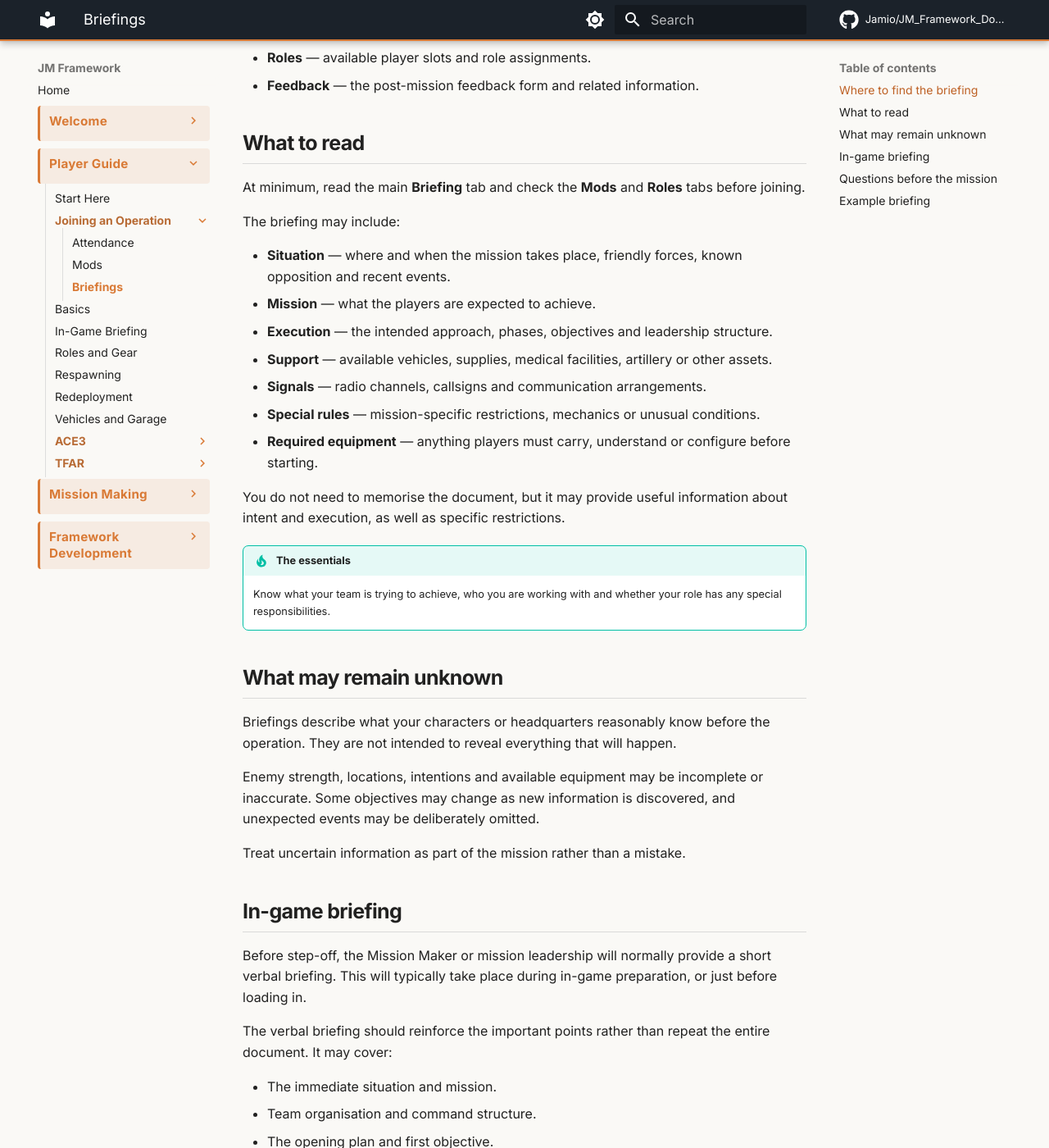
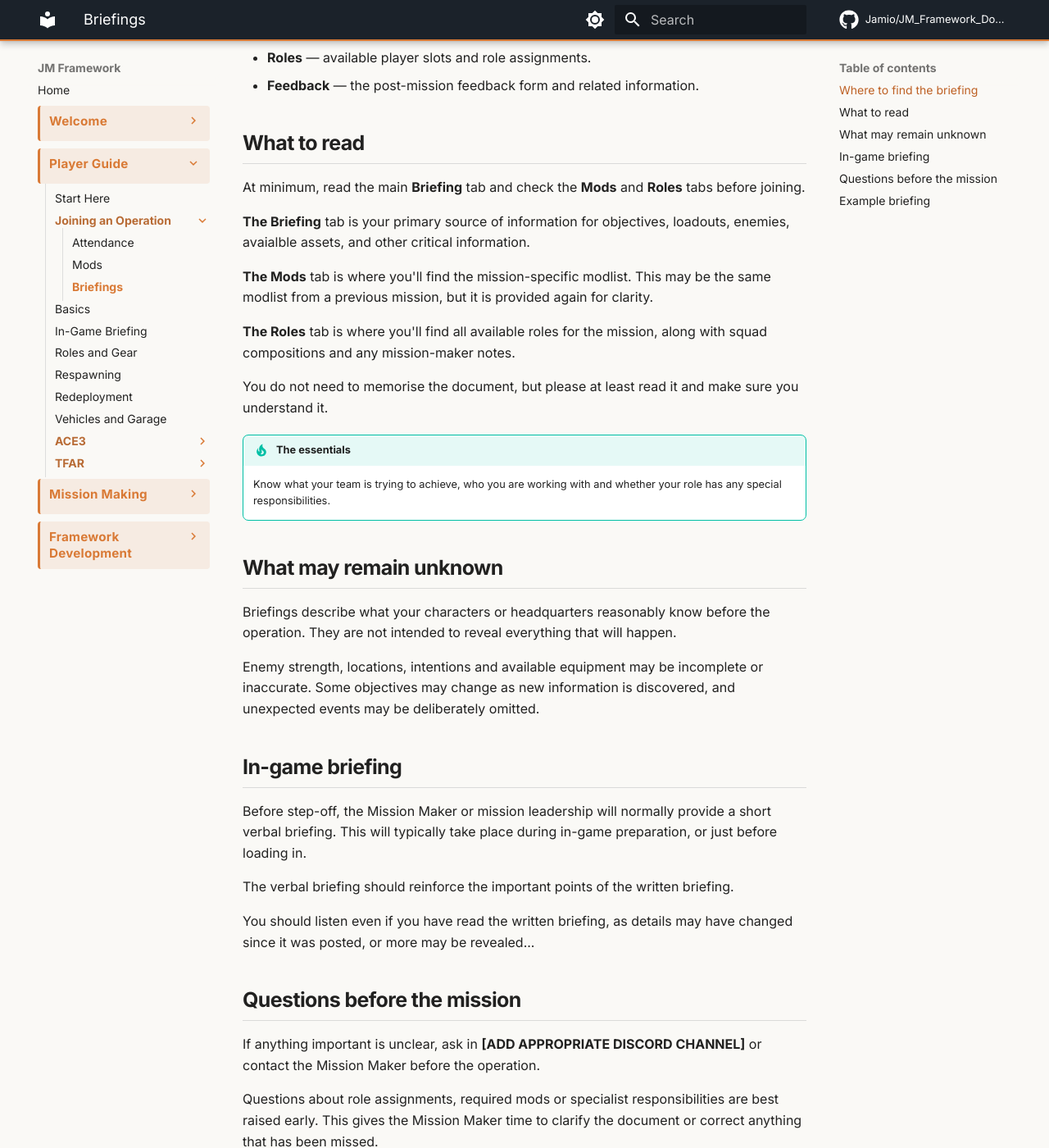
Before and after one commit to Jamio/JM_Framework_Docs, an MkDocs documentation site: the page built from docs/players/before/briefings.md, in a window 1280 px wide and 1400 px high, scrolled down 690 px. Shown: the whole window at 82% size. Built offline with MkDocs 1.6.1 and Material for MkDocs 9.7.7, drawn with Linux system fonts in a browser that asks for light colours; comment, search, counter and statistics services are not loaded; some of the changed text lies outside the part shown.

Commit message:
Revise language for clarity in briefings.md
Clarified wording and improved readability in the briefing document.

```diff
--- a/docs/players/before/briefings.md
+++ b/docs/players/before/briefings.md
@@ -10,7 +10,7 @@ Where to find mission information and what you should know before joining.
 
 Each operation has a briefing document shared through Google Drive. A link will be included alongside the Discord event or posted in the mission-info channel at a later date.
 
-The document should ideally not be updated after being posted, but a mission-maker may inform you of any changes that have been made after the fact.
+The document should ideally not be updated after it is posted, but a mission-maker may inform you of any changes made after the fact.
 
 Our briefing documents normally contain four tabs:
 
@@ -23,17 +23,13 @@ Our briefing documents normally contain four tabs:
 
 At minimum, read the main **Briefing** tab and check the **Mods** and **Roles** tabs before joining.
 
-The briefing may include:
+**The Briefing** tab is your primary source of information for objectives, loadouts, enemies, avaialble assets, and other critical information.
 
-- **Situation** — where and when the mission takes place, friendly forces, known opposition and recent events.
-- **Mission** — what the players are expected to achieve.
-- **Execution** — the intended approach, phases, objectives and leadership structure.
-- **Support** — available vehicles, supplies, medical facilities, artillery or other assets.
-- **Signals** — radio channels, callsigns and communication arrangements.
-- **Special rules** — mission-specific restrictions, mechanics or unusual conditions.
-- **Required equipment** — anything players must carry, understand or configure before starting.
+**The Mods** tab is where you'll find the mission-specific modlist. This may be the same modlist from a previous mission, but it is provided again for clarity.
 
-You do not need to memorise the document, but it may provide useful information about intent and execution, as well as specific restrictions.
+**The Roles** tab is where you'll find all available roles for the mission, along with squad compositions and any mission-maker notes.
+
+You do not need to memorise the document, but please at least read it and make sure you understand it.
 
 !!! tip "The essentials"
     Know what your team is trying to achieve, who you are working with and whether your role has any special responsibilities.
@@ -44,22 +40,13 @@ Briefings describe what your characters or headquarters reasonably know before t
 
 Enemy strength, locations, intentions and available equipment may be incomplete or inaccurate. Some objectives may change as new information is discovered, and unexpected events may be deliberately omitted.
 
-Treat uncertain information as part of the mission rather than a mistake.
-
 ## In-game briefing
 
 Before step-off, the Mission Maker or mission leadership will normally provide a short verbal briefing. This will typically take place during in-game preparation, or just before loading in.
 
-The verbal briefing should reinforce the important points rather than repeat the entire document. It may cover:
+The verbal briefing should reinforce the important points of the written briefing.
 
-- The immediate situation and mission.
-- Team organisation and command structure.
-- The opening plan and first objective.
-- Radio checks and channel assignments.
-- Mission-specific rules or framework features.
-- Last-minute changes and questions.
-
-Listen even if you have read the written briefing, as details may have changed since it was posted, or more may be revealed...
+You should listen even if you have read the written briefing, as details may have changed since it was posted, or more may be revealed...
 
 ## Questions before the mission
 
```
